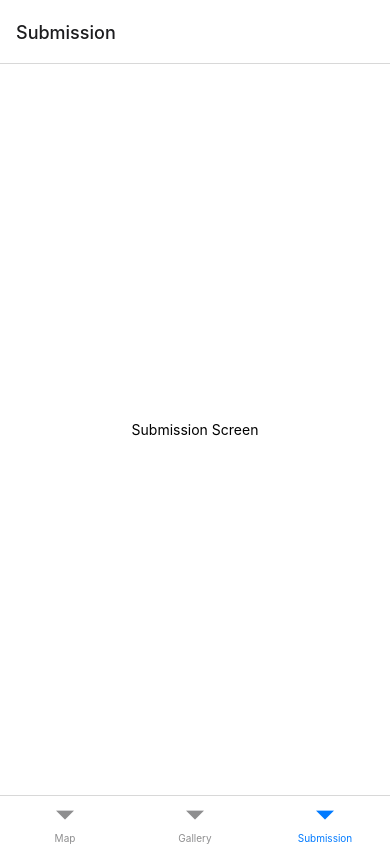
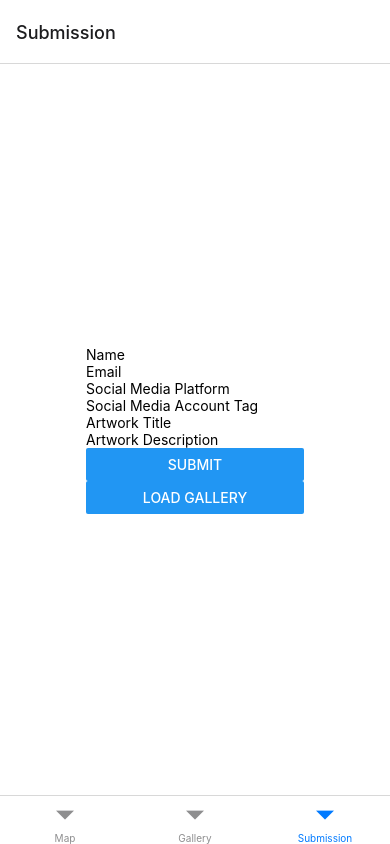
Before and after one commit to lablueprint/skid-row-arts-alliance, a React Native app in the folder mobile/: screen /Submission in a window 390 px wide. Built offline with nearby package versions, Linux system fonts and the light colour scheme.

Commit message:
Added text inputs and buttons for submission page

```diff
--- /dev/null
+++ b/mobile/Components/ArtSubmissionTextInput.js
@@ -0,0 +1,71 @@
+/* eslint-disable */
+
+import React, { useState } from 'react';
+import { View, StyleSheet, Button, TextInput } from 'react-native';
+
+
+const ArtSubmissionTextInput = () => {
+  const [name, setName] = useState('');
+  const [email, setEmail] = useState('');
+  const [platform, setPlatform] = useState('');
+  const [accountTag, setAccountTag] = useState('');
+  const [artworkTitle, setArtworkTitle] = useState('');
+  const [description, setDescription] = useState('');
+  return (
+    <View>
+      <TextInput
+        styles={styles.input}
+        placeholder='Name'
+        onChangeText={newName => setName(newName)}
+        defaultValue={name}
+      />
+      <TextInput
+        styles={styles.input}
+        placeholder='Email'
+        onChangeText={newEmail => setEmail(newEmail)}
+        defaultValue={email}
+      />
+      <TextInput
+        styles={styles.input}
+        placeholder='Social Media Platform'
+        onChangeText={newPlatform => setPlatform(newPlatform)}
+        defaultValue={platform}
+      />
+      <TextInput
+        styles={styles.input}
+        placeholder='Social Media Account Tag'
+        onChangeText={newEmail => setAccountTag(newEmail)}
+        defaultValue={accountTag}
+      />
+      <TextInput
+        styles={styles.input}
+        placeholder='Artwork Title'
+        onChangeText={newArtwork => setArtworkTitle(newArtwork)}
+        defaultValue={artworkTitle}
+      />
+      <TextInput
+        styles={styles.input}
+        placeholder='Artwork Description'
+        onChangeText={newDescription => setDescription(newDescription)}
+        defaultValue={description}
+      />
+      <Button
+        title="Submit"
+      />
+      <Button
+        title="Load Gallery"
+      />
+    </View>
+  );
+}
+
+const styles = StyleSheet.create({
+  input: {
+    height: 40,
+    margin: 12,
+    borderWidth: 1,
+    padding: 10,
+  },
+});
+
+export default ArtSubmissionTextInput;
--- a/mobile/Screen/SubmissionScreen.js
+++ b/mobile/Screen/SubmissionScreen.js
@@ -1,5 +1,6 @@
 import React from 'react';
 import { StyleSheet, Text, View } from 'react-native';
+import ArtSubmissionTextInput from '../Components/ArtSubmissionTextInput';
 
 const styles = StyleSheet.create({
   container: {
@@ -13,7 +14,7 @@ const styles = StyleSheet.create({
 function SubmissionScreen() {
   return (
     <View style={styles.container}>
-      <Text>Submission Screen</Text>
+      <ArtSubmissionTextInput />
     </View>
   );
 }
```
Also changed, not shown: mobile/Components/DeleteArtButton.js (added, +14 -0 lines).
